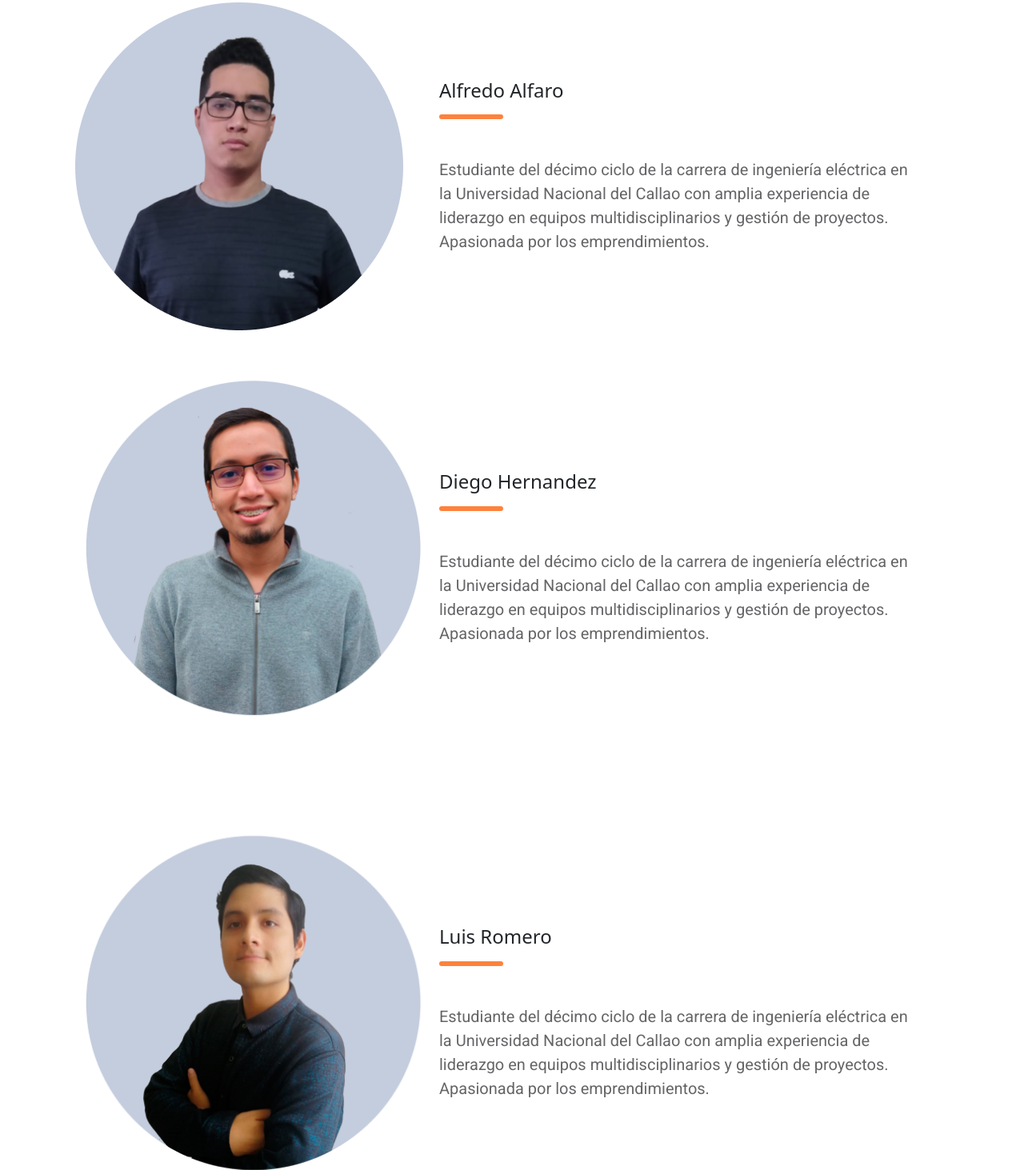
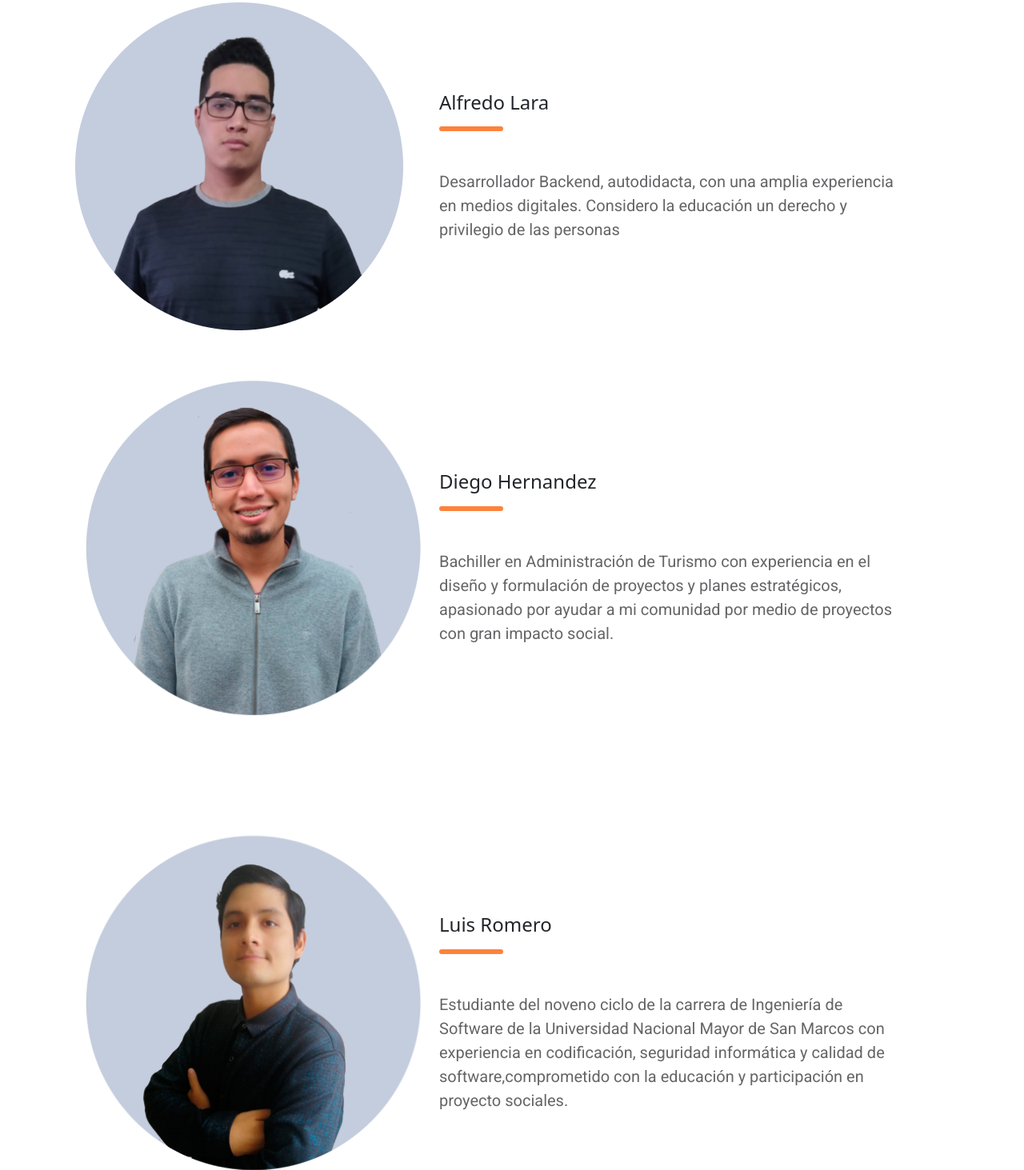
Before and after one commit to feedingminds/feedingminds, a website: page index.html in a window 1280 px wide. Shown: the part 5746-7209 px from the top of the page at 80% size. Drawn offline with Linux system fonts and the light colour scheme.

Commit message:
Se agregaron descripciones

```diff
--- a/index.html
+++ b/index.html
@@ -341,7 +341,7 @@
             <img src="./assets/img/jazmin.png" alt="jazmin" class="img-fluid">
           </div>
           <div class="col-lg-7 my-auto pe-lg-5">
-            <h4>Jazmín Huillca</h4>
+            <h4>Jazmin Huillca</h4>
             <div class="w-5 border border-3 border-bottom border-secondary mt-3 mb-5 rounded"></div>
             <p class="text-gray fs-5 mb-0 img-p">Estudiante del décimo ciclo de la carrera de ingeniería eléctrica en la
               Universidad Nacional del Callao con amplia experiencia de liderazgo en equipos multidisciplinarios y
@@ -356,9 +356,8 @@
           <div class="col-lg-7 my-auto pe-lg-5">
             <h4>Leonardo Valeriano</h4>
             <div class="w-5 border border-3 border-bottom border-secondary mt-3 mb-5 rounded"></div>
-            <p class="text-gray fs-5 mb-0 img-p">Estudiante del décimo ciclo de la carrera de ingeniería eléctrica en la
-              Universidad Nacional del Callao con amplia experiencia de liderazgo en equipos multidisciplinarios y
-              gestión de proyectos. Apasionada por los emprendimientos.
+            <p class="text-gray fs-5 mb-0 img-p">Ingeniero Frontend con experiencia en desarrollar soluciones web,
+              interesado en los proyectos sociales y educativos.
 
           </div>
         </div>
@@ -367,11 +366,10 @@
             <img src="./assets/img/miembro3.png" alt="miembro 3" class="img-fluid">
           </div>
           <div class="col-lg-7 my-auto pe-lg-5">
-            <h4>Alfredo Alfaro</h4>
+            <h4>Alfredo Lara</h4>
             <div class="w-5 border border-3 border-bottom border-secondary mt-3 mb-5 rounded"></div>
-            <p class="text-gray fs-5 mb-0 img-p">Estudiante del décimo ciclo de la carrera de ingeniería eléctrica en la
-              Universidad Nacional del Callao con amplia experiencia de liderazgo en equipos multidisciplinarios y
-              gestión de proyectos. Apasionada por los emprendimientos.
+            <p class="text-gray fs-5 mb-0 img-p">Desarrollador Backend, autodidacta, con una amplia experiencia en
+              medios digitales. Considero la educación un derecho y privilegio de las personas
 
           </div>
         </div>
@@ -382,9 +380,9 @@
           <div class="col-lg-7 my-auto pe-lg-5">
             <h4>Diego Hernandez</h4>
             <div class="w-5 border border-3 border-bottom border-secondary mt-3 mb-5 rounded"></div>
-            <p class="text-gray fs-5 mb-0 img-p">Estudiante del décimo ciclo de la carrera de ingeniería eléctrica en la
-              Universidad Nacional del Callao con amplia experiencia de liderazgo en equipos multidisciplinarios y
-              gestión de proyectos. Apasionada por los emprendimientos.
+            <p class="text-gray fs-5 mb-0 img-p">Bachiller en Administración de Turismo con experiencia en el diseño y
+              formulación de proyectos y planes estratégicos, apasionado por ayudar a mi comunidad por medio de
+              proyectos con gran impacto social.
 
           </div>
         </div>
@@ -395,9 +393,9 @@
           <div class="col-lg-7 my-auto pe-lg-5">
             <h4>Luis Romero</h4>
             <div class="w-5 border border-3 border-bottom border-secondary mt-3 mb-5 rounded"></div>
-            <p class="text-gray fs-5 mb-0 img-p">Estudiante del décimo ciclo de la carrera de ingeniería eléctrica en la
-              Universidad Nacional del Callao con amplia experiencia de liderazgo en equipos multidisciplinarios y
-              gestión de proyectos. Apasionada por los emprendimientos.
+            <p class="text-gray fs-5 mb-0 img-p">Estudiante del noveno ciclo de la carrera de Ingeniería de Software de
+              la Universidad Nacional Mayor de San Marcos con experiencia en codificación, seguridad informática y
+              calidad de software,comprometido con la educación y participación en proyecto sociales.
 
           </div>
         </div>
```
